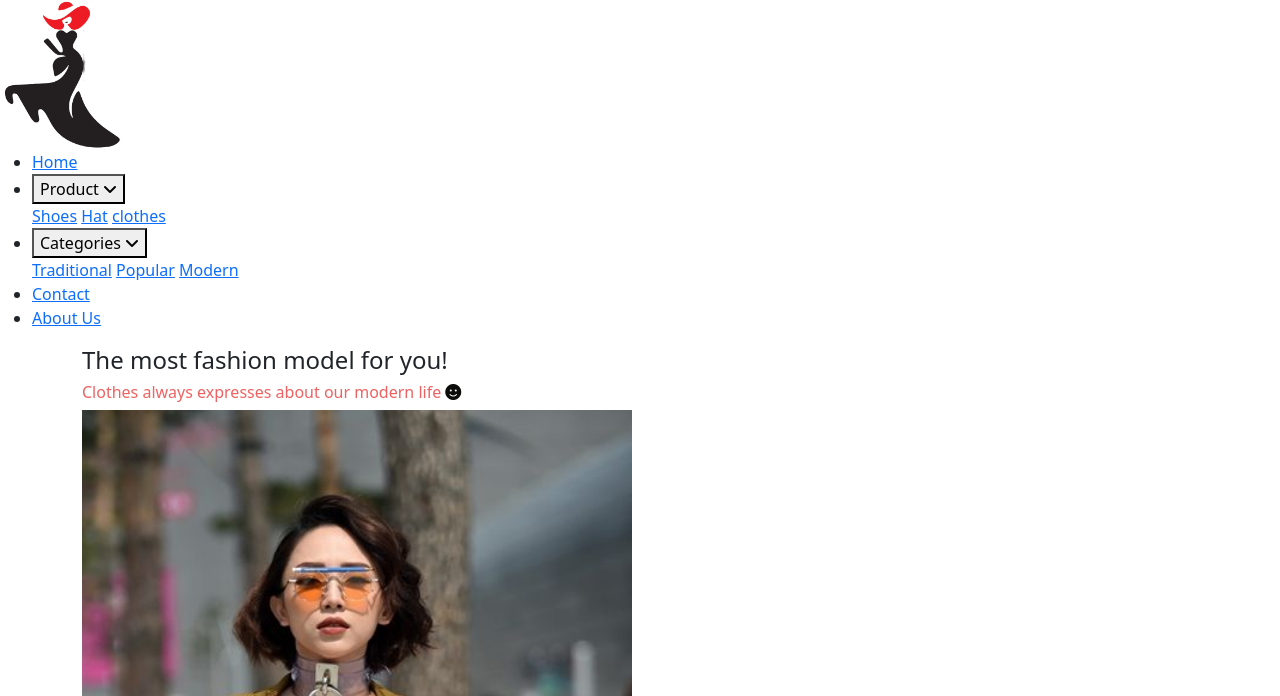
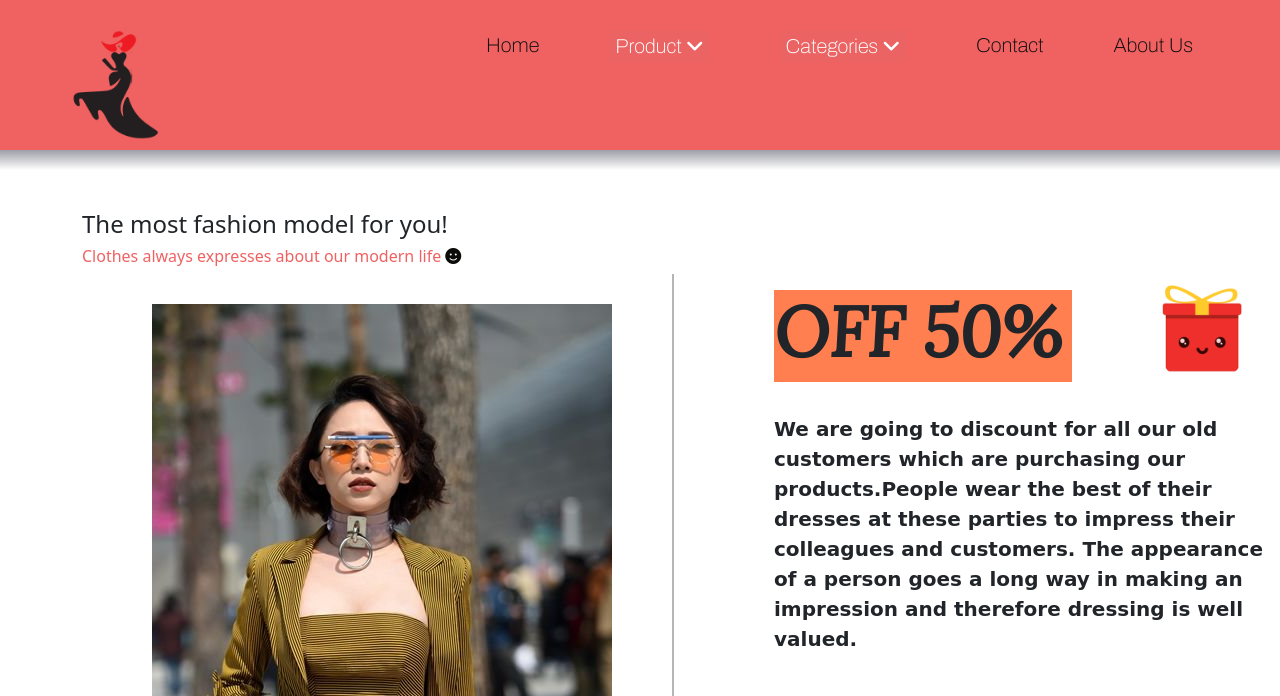
Before and after one commit to Ziachii/modern-fashion, a plain HTML site: page index.html in a window 1280 px wide. Shown: the top 696 px of the page. Drawn offline with nearby package versions, Linux system fonts and the light colour scheme; a web font is replaced by a local one.

Commit message:
third commit

```diff
--- a/index.html
+++ b/index.html
@@ -31,7 +31,7 @@
       integrity="sha384-1BmE4kWBq78iYhFldvKuhfTAU6auU8tT94WrHftjDbrCEXSU1oBoqyl2QvZ6jIW3"
       crossorigin="anonymous"
     />
-    <link rel="stylesheet" href="fashion.css" />
+    <link rel="stylesheet" href="index.css" />
     <link
       href="https://cdn.jsdelivr.net/npm/bootstrap@5.1.3/dist/css/bootstrap.min.css"
       rel="stylesheet"
```
